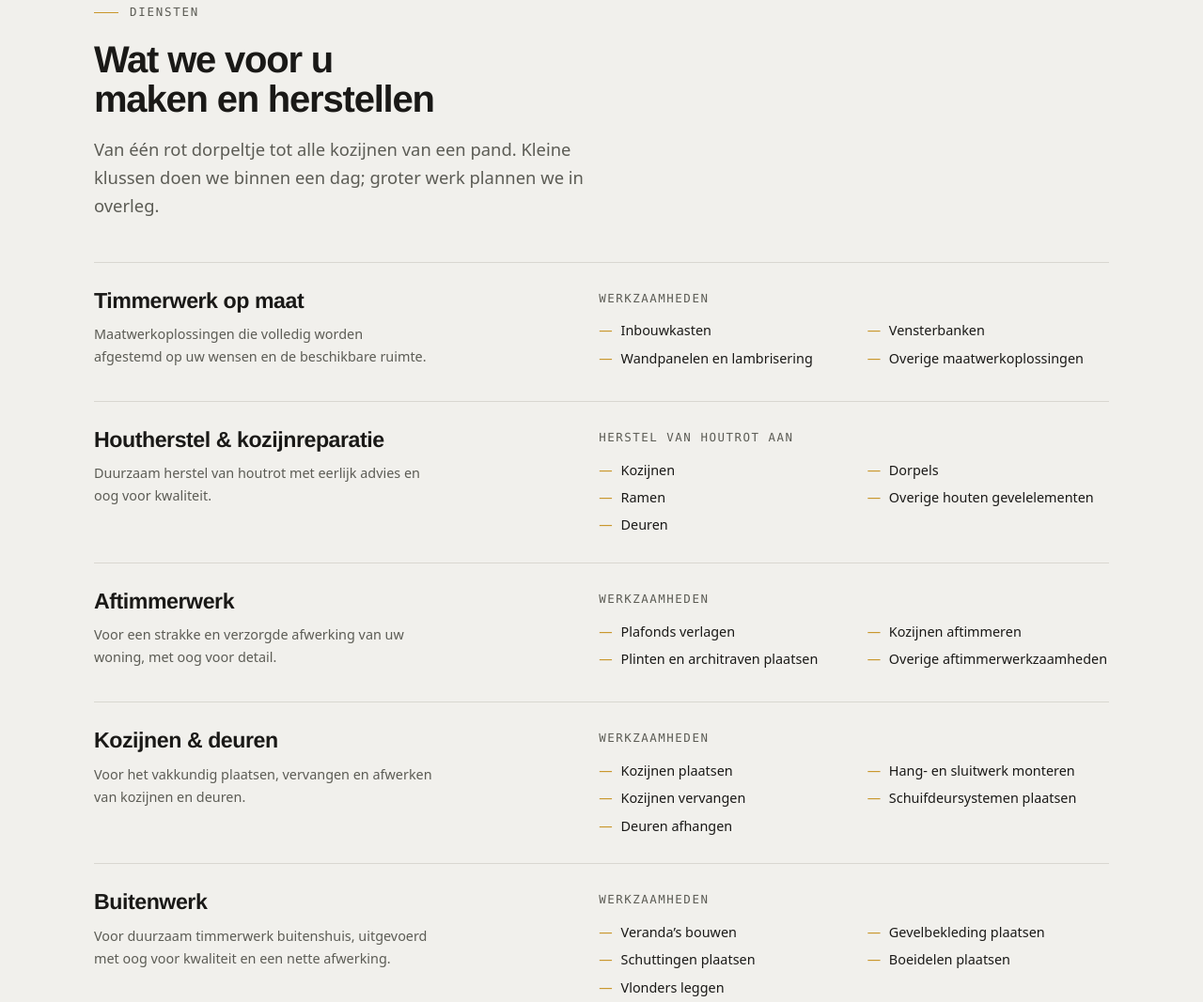
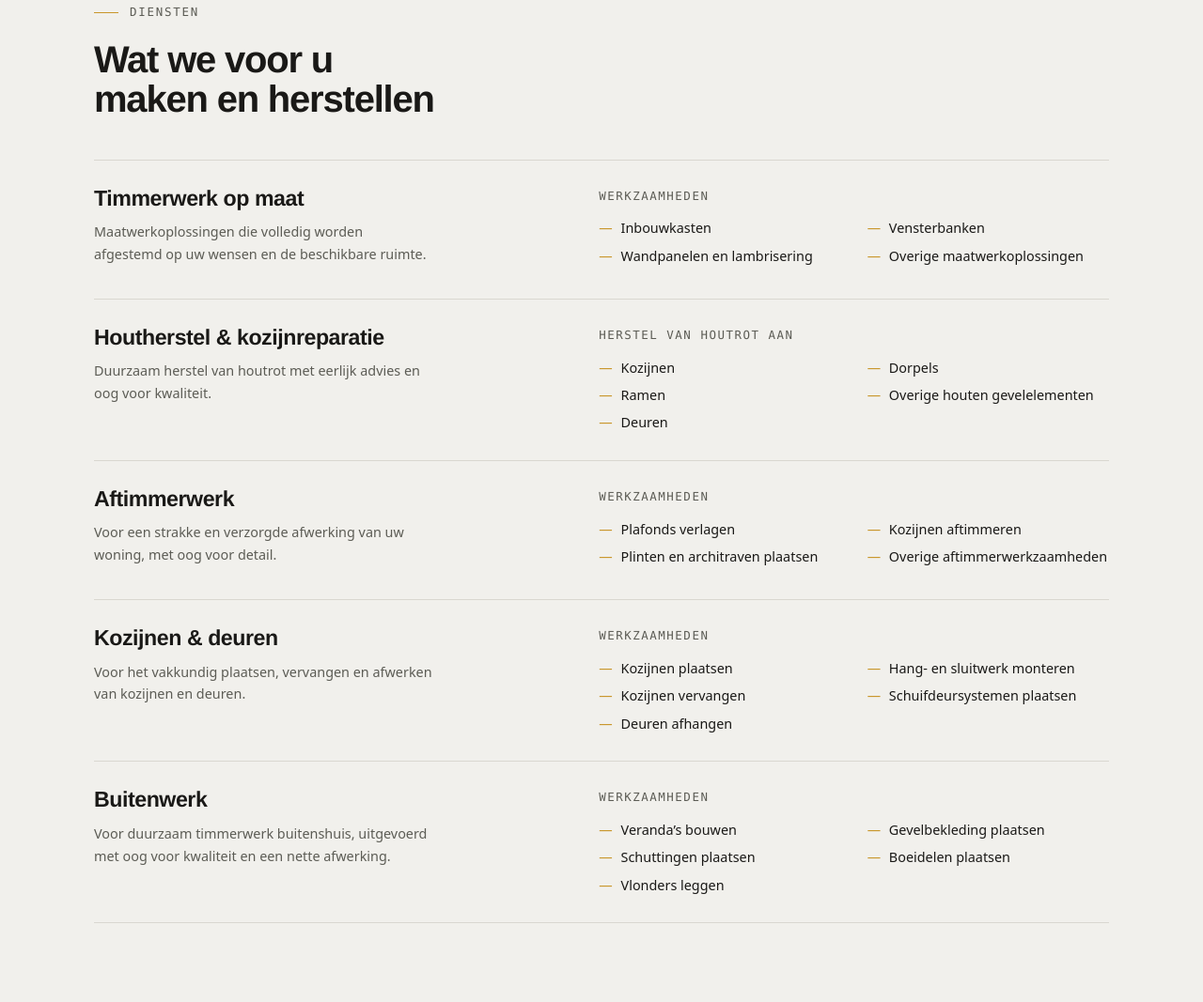
Before and after one commit to LauwisBlauw/jk-houtwerk, a plain HTML site: page index.html in a window 1280 px wide. Shown: the part 866-1933 px from the top of the page at 94% size. Drawn offline with Linux system fonts and the light colour scheme.

Commit message:
Inleidende zin bij Diensten verwijderd
Co-Authored-By: Claude Opus 5 <noreply@anthropic.com>

```diff
--- a/index.html
+++ b/index.html
@@ -596,8 +596,6 @@ div.foto { display: grid; place-items: center; }
       <div class="kop-blok reveal">
         <p class="eyebrow">Diensten</p>
         <h2>Wat we voor u maken en herstellen</h2>
-        <p class="lead">Van één rot dorpeltje tot alle kozijnen van een pand. Kleine klussen doen we
-          binnen een dag; groter werk plannen we in overleg.</p>
       </div>
 
       <div class="diensten-lijst reveal">
```
